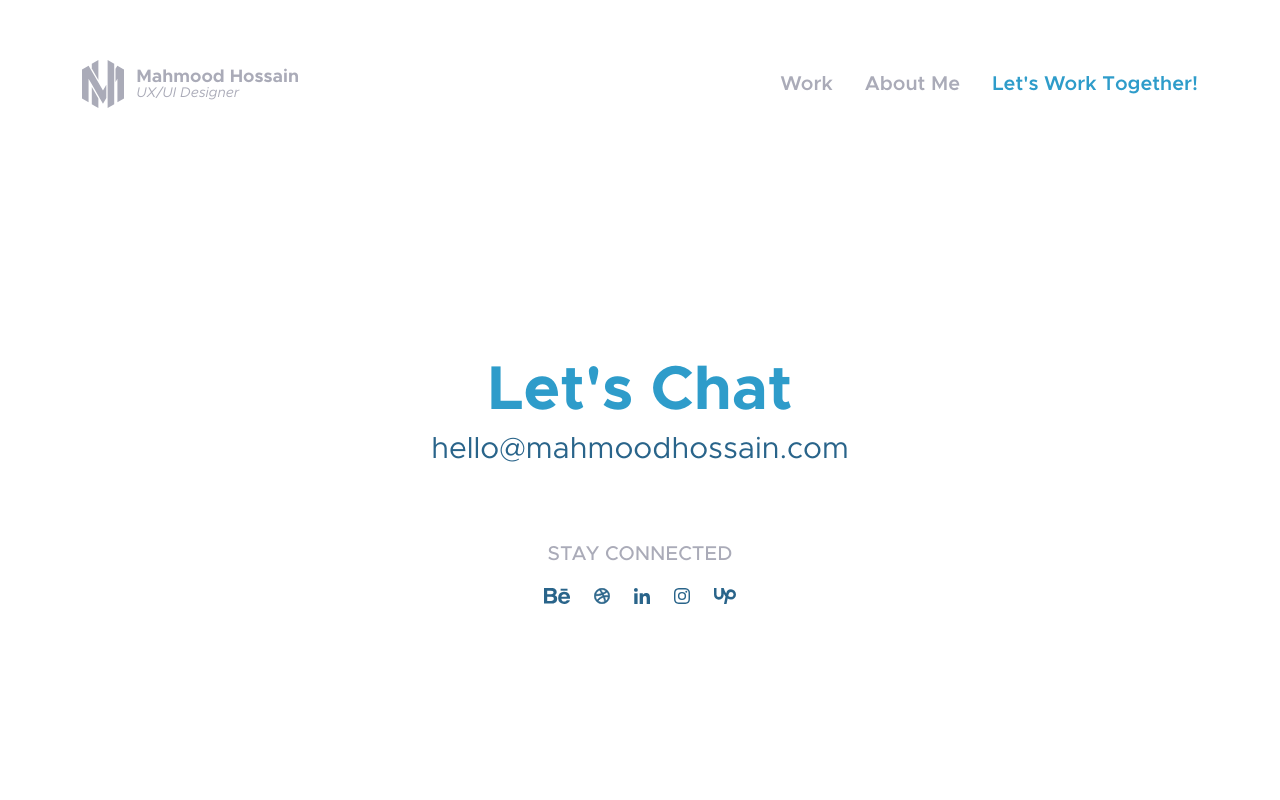
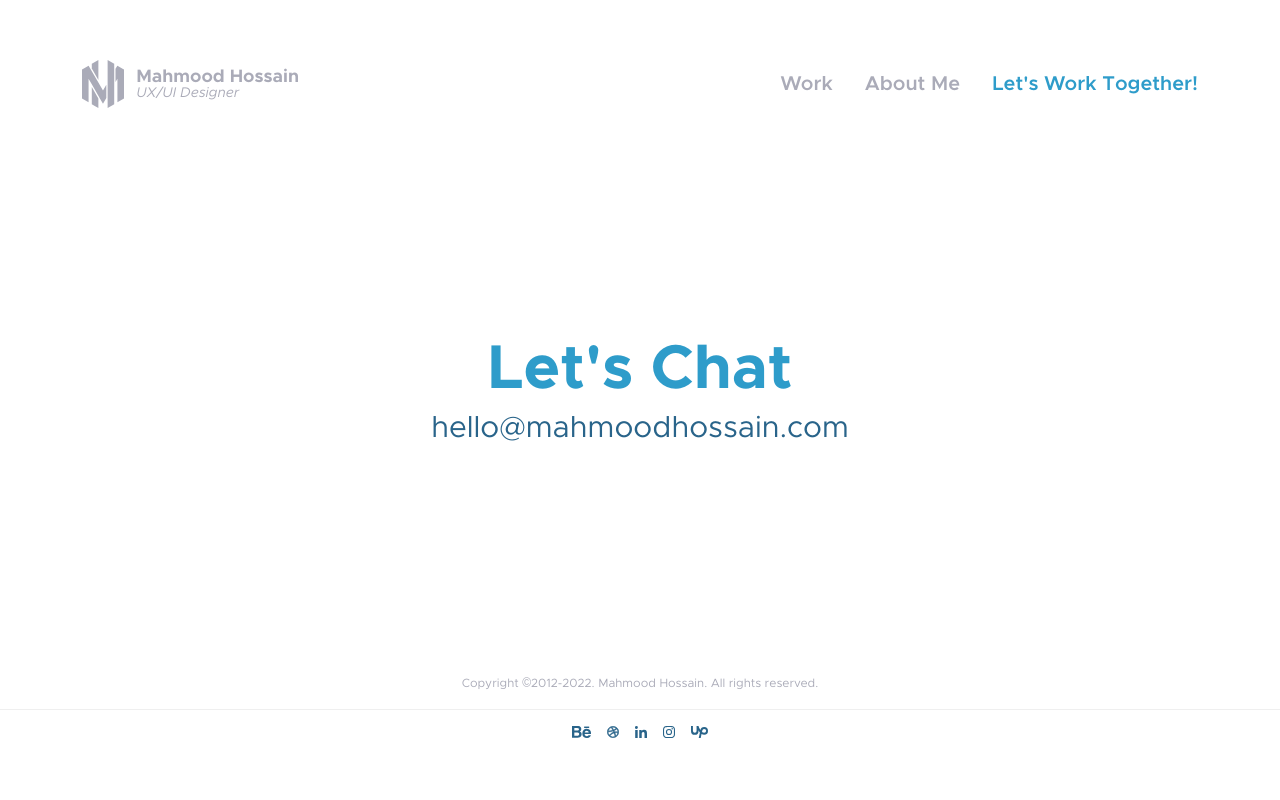
Before and after one commit to ihossain9595/mahmood-hossain-v2, a plain HTML site: page work.html in a window 1280 px wide. Drawn offline with Linux system fonts and the light colour scheme.

Commit message:
Removed social icons and added footer in work.html

```diff
--- a/css/queries.css
+++ b/css/queries.css
@@ -146,3 +146,14 @@
 }
 /* ---------- Below: 480px ---------- */
 /* ---------------------------------- */
+
+/* ---------------------------------- */
+/* ---------- Below: 378px ---------- */
+@media (max-width: 23.625em) {
+  /* Header */
+  .work_container {
+    height: calc(100vh - 37.4rem);
+  }
+}
+/* ---------- Below: 480px ---------- */
+/* ---------------------------------- */
--- a/css/style.css
+++ b/css/style.css
@@ -123,8 +123,8 @@
 }
 
 .gallery_image {
-  max-width: 100%;
-  max-height: 100%;
+  width: 100%;
+  height: 100%;
   object-fit: cover;
   transition: all 0.5s;
 }
@@ -283,7 +283,7 @@
 /* -------------------------- */
 /* ---------- Work ---------- */
 .work_container {
-  height: calc(100vh - 17rem);
+  height: calc(100vh - 35.419rem);
   display: flex;
   flex-direction: column;
   justify-content: center;
@@ -307,31 +307,6 @@
   font-size: 3rem;
   font-weight: 400;
   color: #29648a;
-}
-
-.work_social-box {
-  display: flex;
-  flex-direction: column;
-  align-items: center;
-  gap: 2.4rem;
-}
-
-.work_heading-secondary {
-  font-size: 2rem;
-  font-weight: 500;
-  text-transform: uppercase;
-  color: #aaabb8;
-}
-
-.work_links {
-  display: flex;
-  flex-wrap: wrap;
-  gap: 2.4rem;
-  justify-content: center;
-}
-
-.work_image {
-  height: 1.6rem;
 }
 /* ---------- Work ---------- */
 /* -------------------------- */
@@ -452,6 +427,11 @@
   height: 0.4rem;
   width: 6.2rem;
   cursor: pointer;
+  transition: all 0.3s;
+}
+
+.about_bar:hover {
+  background-color: #2e9cca;
 }
 
 .about_bar-active {
--- a/work.html
+++ b/work.html
@@ -48,22 +48,30 @@
             <h1 class="work_heading-primary">Let's Chat</h1>
             <p class="work_text-primary">hello@mahmoodhossain.com</p>
           </div>
-          <div class="work_social-box">
-            <h2 class="work_heading-secondary">Stay Connected</h2>
-            <div class="work_links">
-              <a href="#"><img class="work_image" src="img/behance-logo.svg" alt="Behance logo" /></a>
-              <a href="#"><img class="work_image" src="img/dribbble-logo.svg" alt="Dribbble logo" /></a>
-              <a href="#"><img class="work_image" src="img/linkedin-logo.svg" alt="Linkedin logo" /></a>
-              <a href="#"><img class="work_image" src="img/instagram-logo.svg" alt="Instagram logo" /></a>
-              <a href="#"><img class="work_image" src="img/upwork-logo.svg" alt="Upwork logo" /></a>
-            </div>
-          </div>
         </div>
       </section>
     </main>
     <!-- -------------------- Work -------------------- -->
     <!-- ---------------------------------------------- -->
 
+    <!-- ------------------------------------------------ -->
+    <!-- -------------------- Footer -------------------- -->
+    <footer class="footer">
+      <div class="footer_container">
+        <p class="footer_text fixed-container--1180">Copyright &copy;2012-2022. Mahmood Hossain. All rights reserved.</p>
+        <div class="footer_line">&nbsp;</div>
+        <div class="footer_links fixed-container--1180">
+          <a href=""><img class="footer_image" src="img/behance-logo.svg" alt="Behance logo" /></a>
+          <a href=""><img class="footer_image" src="img/dribbble-logo.svg" alt="Dribbble logo" /></a>
+          <a href=""><img class="footer_image" src="img/linkedin-logo.svg" alt="Linkedin logo" /></a>
+          <a href=""><img class="footer_image" src="img/instagram-logo.svg" alt="Instagram logo" /></a>
+          <a href=""><img class="footer_image" src="img/upwork-logo.svg" alt="Upwork logo" /></a>
+        </div>
+      </div>
+    </footer>
+    <!-- -------------------- Footer -------------------- -->
+    <!-- ------------------------------------------------ -->
+
     <script defer src="js/script.js"></script>
   </body>
 </html>
```
Also changed, not shown: index.html (+12 -0 lines), single.html (+1 -1 lines).
